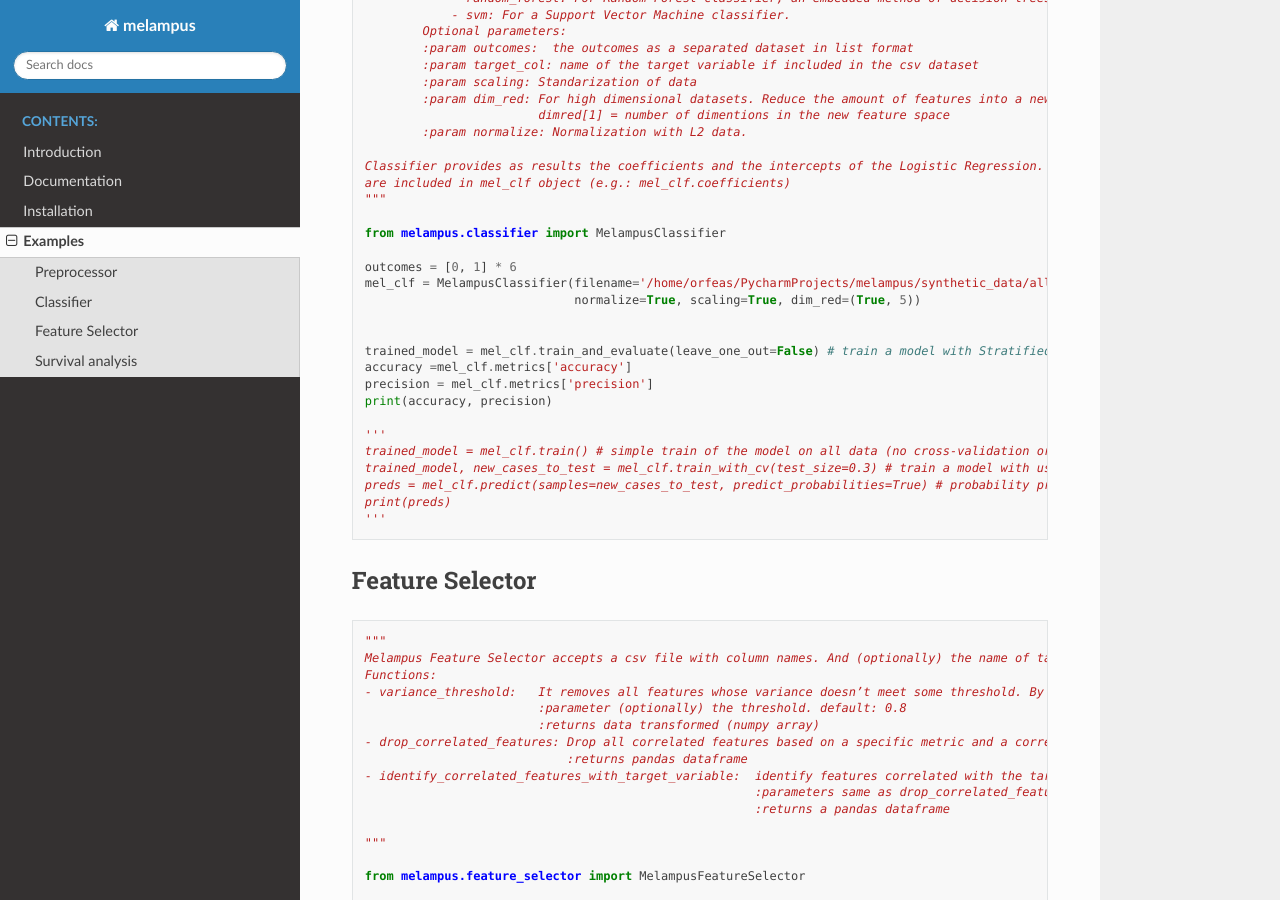
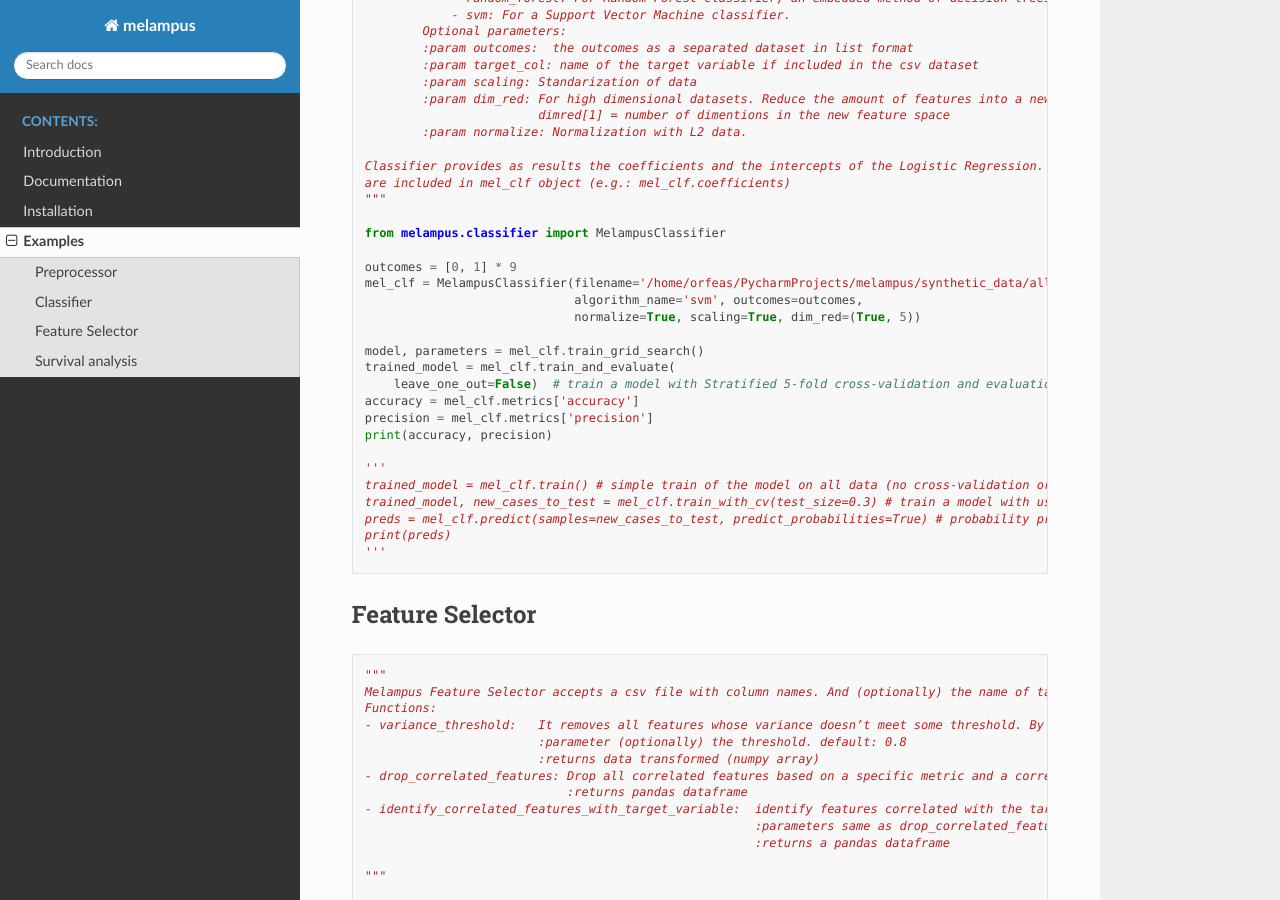
Before and after one commit to medgift/quantimage-melampus, a Sphinx documentation site: the page built from docs/source/examples.rst, in a window 1280 px wide and 900 px high, scrolled down 765 px. Built offline with Sphinx 7.4.7 and the Read the Docs theme 2.0.0, drawn with Linux system fonts in a browser that asks for light colours.

Commit message:
enrich examples for classifier. grid_search training

```diff
--- a/docs/source/examples.rst
+++ b/docs/source/examples.rst
@@ -50,13 +50,15 @@ Classifier
 
     from melampus.classifier import MelampusClassifier
 
-    outcomes = [0, 1] * 6
-    mel_clf = MelampusClassifier(filename='/home/orfeas/PycharmProjects/melampus/synthetic_data/all_very_few_samples.csv', algorithm_name='random_forest', target_col='label',
+    outcomes = [0, 1] * 9
+    mel_clf = MelampusClassifier(filename='/home/orfeas/PycharmProjects/melampus/synthetic_data/all_very_few_samples.csv',
+                                 algorithm_name='svm', outcomes=outcomes,
                                  normalize=True, scaling=True, dim_red=(True, 5))
 
-
-    trained_model = mel_clf.train_and_evaluate(leave_one_out=False) # train a model with Stratified 5-fold cross-validation and evaluation of the model
-    accuracy =mel_clf.metrics['accuracy']
+    model, parameters = mel_clf.train_grid_search()
+    trained_model = mel_clf.train_and_evaluate(
+        leave_one_out=False)  # train a model with Stratified 5-fold cross-validation and evaluation of the model
+    accuracy = mel_clf.metrics['accuracy']
     precision = mel_clf.metrics['precision']
     print(accuracy, precision)
 
```
